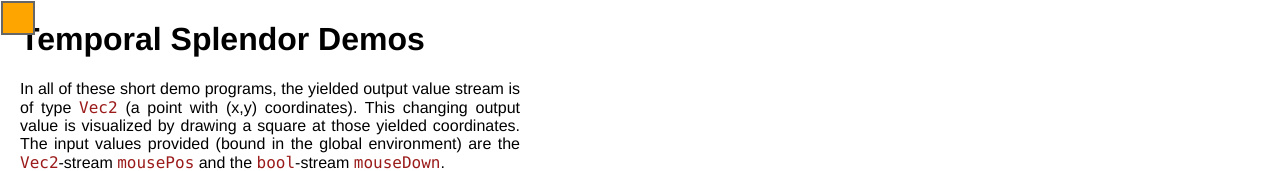
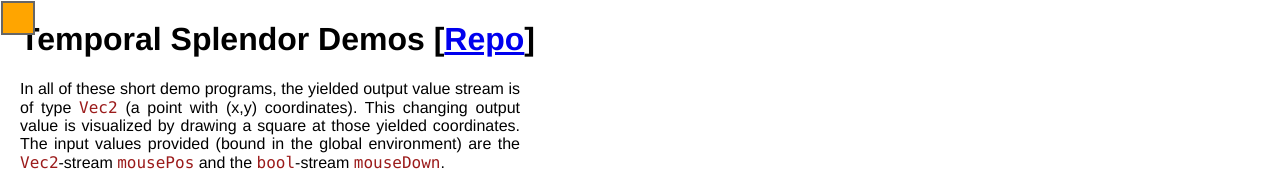
Before and after one commit to rsimmons/rindel, a website: page demo/public/index.html in a window 1280 px wide. Shown: the top 171 px of the page. Drawn offline with Linux system fonts and the light colour scheme.

Commit message:
add link to repo

```diff
--- a/demo/public/index.html
+++ b/demo/public/index.html
@@ -7,7 +7,7 @@
 </head>
 <body>
 <div id="main">
-  <h1>Temporal Splendor Demos</h1>
+  <h1>Temporal Splendor Demos [<a href="https://github.com/rsimmons/temporal-splendor/">Repo</a>]</h1>
   <p id="explanation">
     In all of these short demo programs, the yielded output value stream is of type <span class="inline-code">Vec2</span> (a point with (x,y) coordinates). This changing output value is visualized by drawing a square at those yielded coordinates. The input values provided (bound in the global environment) are the <span class="inline-code">Vec2</span>-stream <span class="inline-code">mousePos</span> and the <span class="inline-code">bool</span>-stream <span class="inline-code">mouseDown</span>.
   </p>
```
